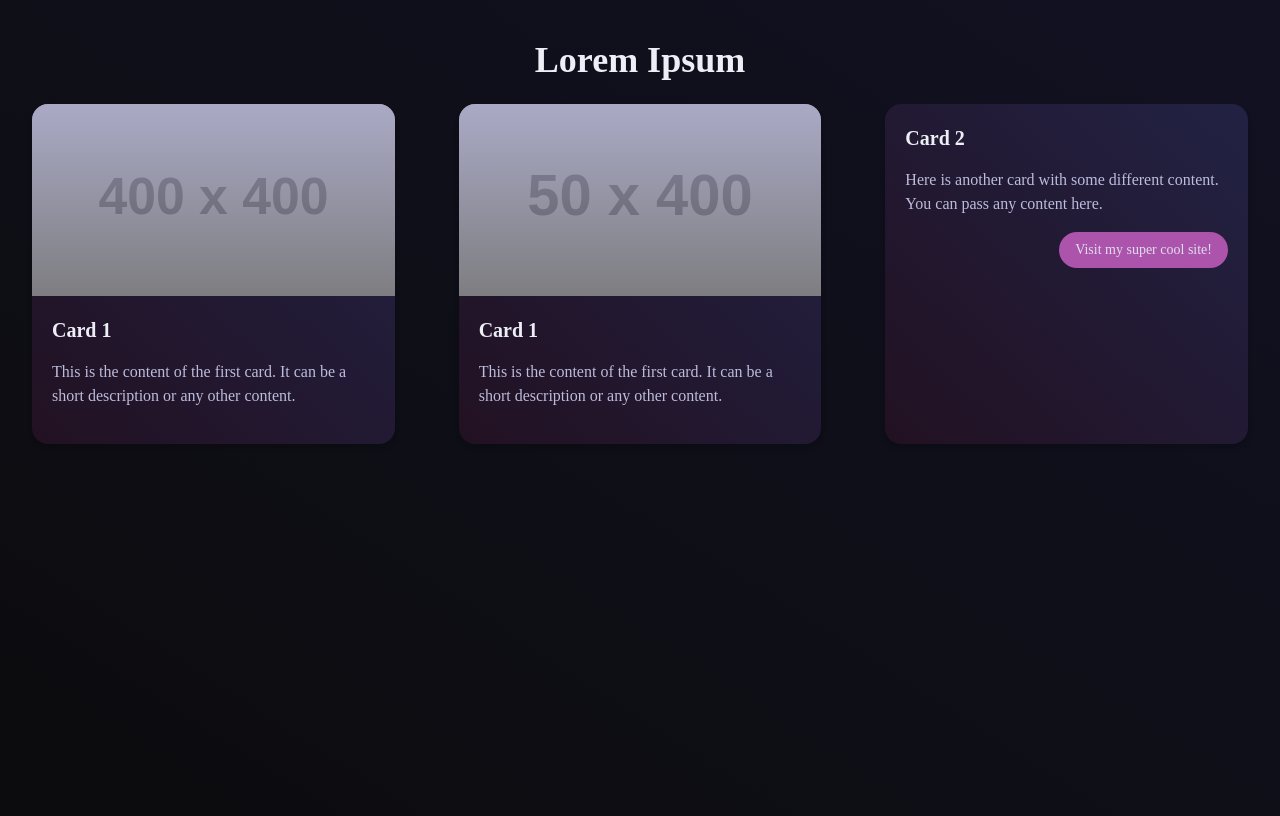
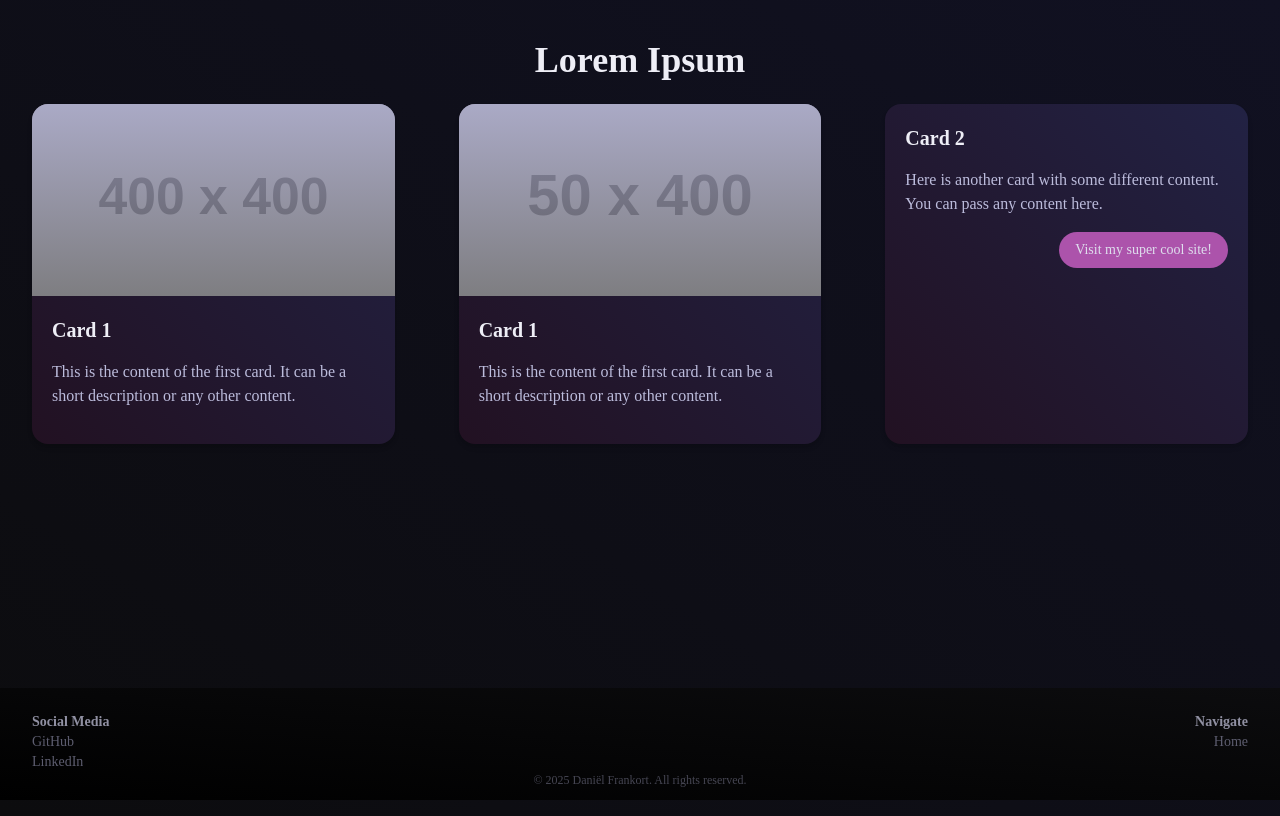
Before and after one commit to DaFrankort/dafrankort.github.io, a React (Create React App) app: page / in a window 1280 px wide. Built offline with nearby package versions, Linux system fonts and the light colour scheme.

Commit message:
Add basic footer

```diff
--- a/src/index.css
+++ b/src/index.css
@@ -14,6 +14,10 @@ body {
   -moz-osx-font-smoothing: grayscale;
 }
 
+#root {
+  min-height: 100%;
+}
+
 h1,
 h2,
 h3,
@@ -21,6 +25,26 @@ h4,
 h5,
 h6 {
   @apply text-text-50;
+}
+
+li > a {
+  @apply relative inline-block transition-colors;
+  @apply hover:text-primary-100;
+}
+
+li > a::before {
+  content: "";
+  position: absolute;
+  bottom: 2px; /* or try bottom: -1px / -2px for fine tuning */
+  left: 0;
+  width: 0;
+  height: 1px;
+  background-color: currentColor;
+  transition: width 0.3s ease;
+}
+
+li > a:hover::before {
+  width: 100%;
 }
 
 code {
--- a/src/index.tsx
+++ b/src/index.tsx
@@ -2,6 +2,7 @@ import React from "react";
 import ReactDOM from "react-dom/client";
 import "./index.css";
 import App from "./App";
+import Footer from "./partials/Footer";
 import reportWebVitals from "./reportWebVitals";
 
 const container = document.getElementById("root");
@@ -11,6 +12,7 @@ if (container) {
   root.render(
     <React.StrictMode>
       <App />
+      <Footer />
     </React.StrictMode>
   );
 } else {
--- /dev/null
+++ b/src/partials/Footer.tsx
@@ -0,0 +1,44 @@
+import React, { ReactNode } from "react";
+
+type FooterProps = {};
+
+const Footer: React.FC<FooterProps> = ({}) => {
+  return (
+    <footer className="absolute bottom-0 left-0 right-0 pt-6 pb-3 mt-8 bg-gradient-to-tr from-black to-background-950 text-background-600">
+      <div className="grid grid-cols-2 text-sm section">
+        <ul id="footer-left">
+          <li>
+            <b className="text-background-400">Social Media</b>
+          </li>
+          <li>
+            <a href="https://github.com/DaFrankort" target="_blank" rel="noopener noreferrer">
+              GitHub
+            </a>
+          </li>
+          <li>
+            <a href="https://www.linkedin.com/in/daniel-frankort/" target="_blank" rel="noopener noreferrer">
+              LinkedIn
+            </a>
+          </li>
+        </ul>
+
+        <ul id="footer-right" className="text-right">
+          <li>
+            <b className="text-background-400">Navigate</b>
+          </li>
+          <li>
+            <a href="/" rel="noopener noreferrer">
+              Home
+            </a>
+          </li>
+        </ul>
+      </div>
+
+      <div className="flex justify-center w-full">
+        <p className="text-xs text-background-700">© 2025 Daniël Frankort. All rights reserved.</p>
+      </div>
+    </footer>
+  );
+};
+
+export default Footer;
```
